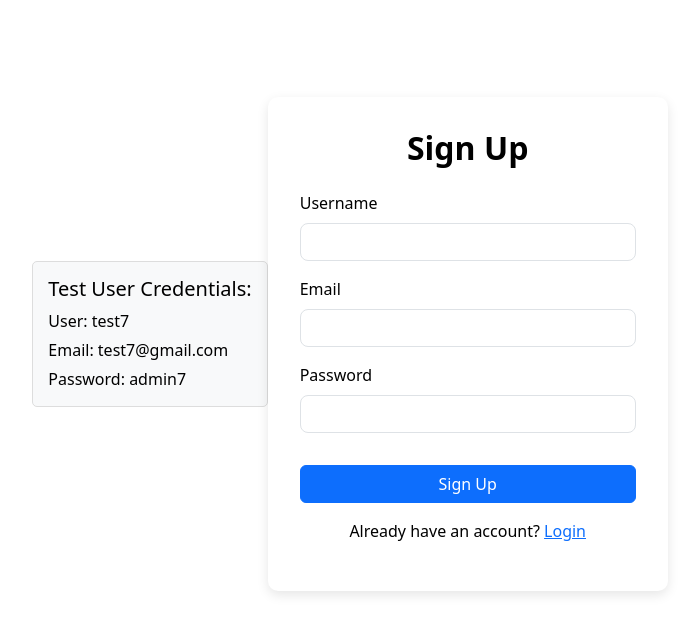
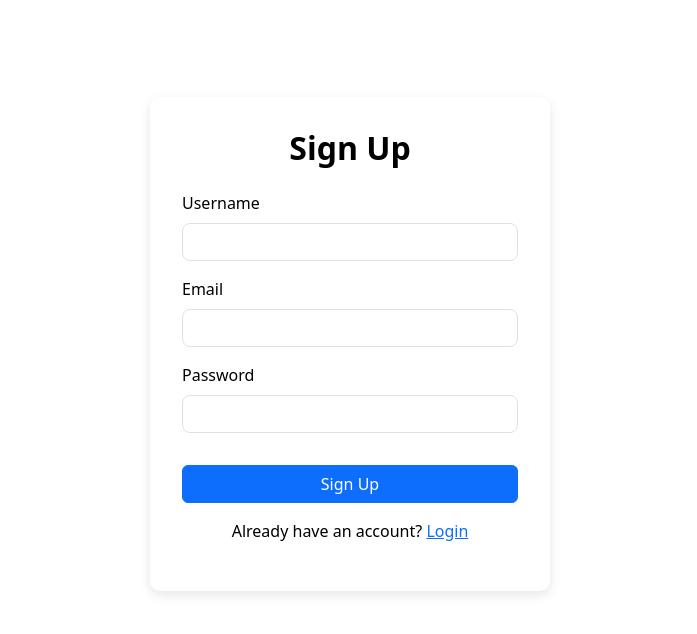
Before and after one commit to amanchoudhary86/ShastraBytes, a Flask app: page /signup in a window 1280 px wide. Shown: the part 56-690 px from the top of the page, without its empty margins (290-987 px from the left). Run offline with Flask 3, Linux system fonts and the light colour scheme; some libraries are stand-ins or nearby versions.

Commit message:
Remove test user credentials from signup.html
Removed test user credentials from signup page.

```diff
--- a/templates/signup.html
+++ b/templates/signup.html
@@ -6,12 +6,6 @@
 />
 {% endblock %} {% block content %}
 <div class="auth-container">
-  <div class="credentials-box" style="background-color: #f8f9fa; border: 1px solid #ddd; padding: 15px; margin-bottom: 20px; border-radius: 5px;">
-    <h5 style="margin-top: 0;">Test User Credentials:</h5>
-    <p style="margin-bottom: 5px;">User: test7</p>
-    <p style="margin-bottom: 5px;">Email: test7@gmail.com</p>
-    <p style="margin-bottom: 0;">Password: admin7</p>
-  </div>
   <form method="POST" class="auth-form">
     <h2>Sign Up</h2>
     <div class="mb-3">
```
